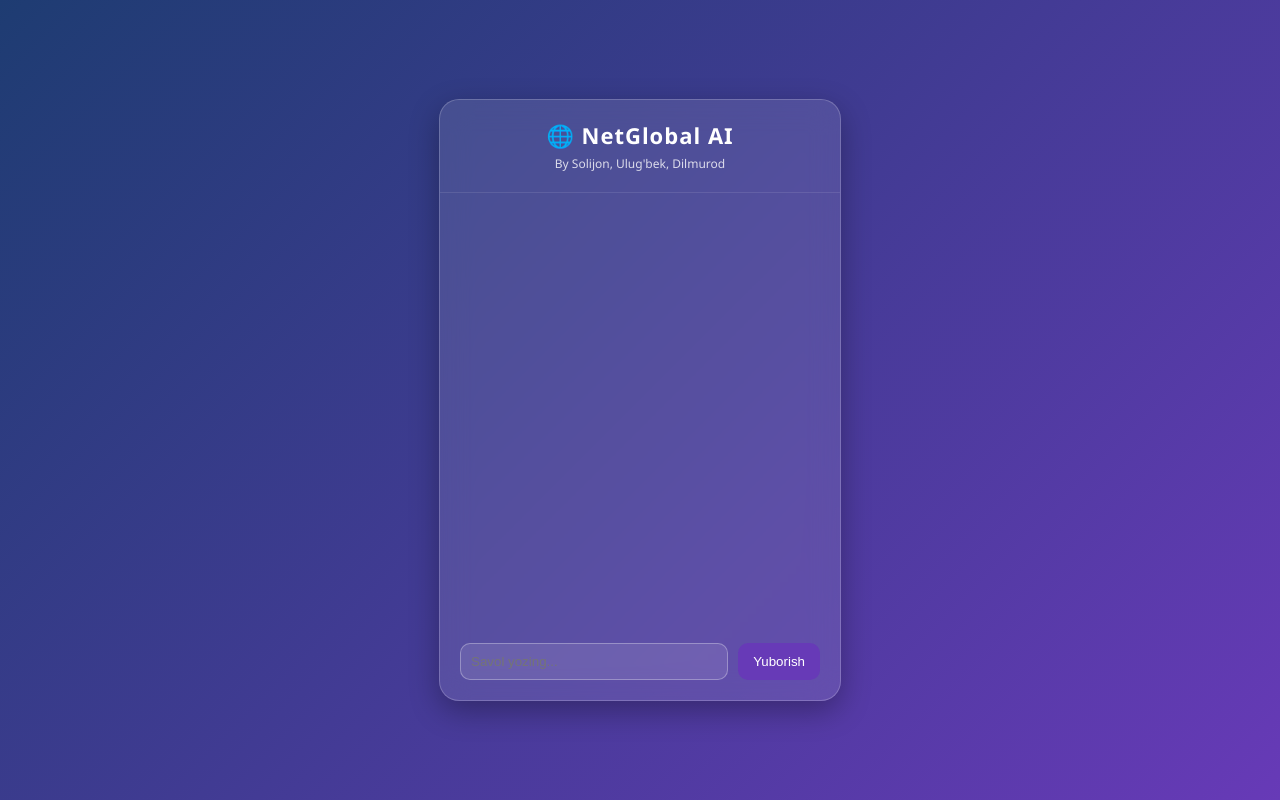
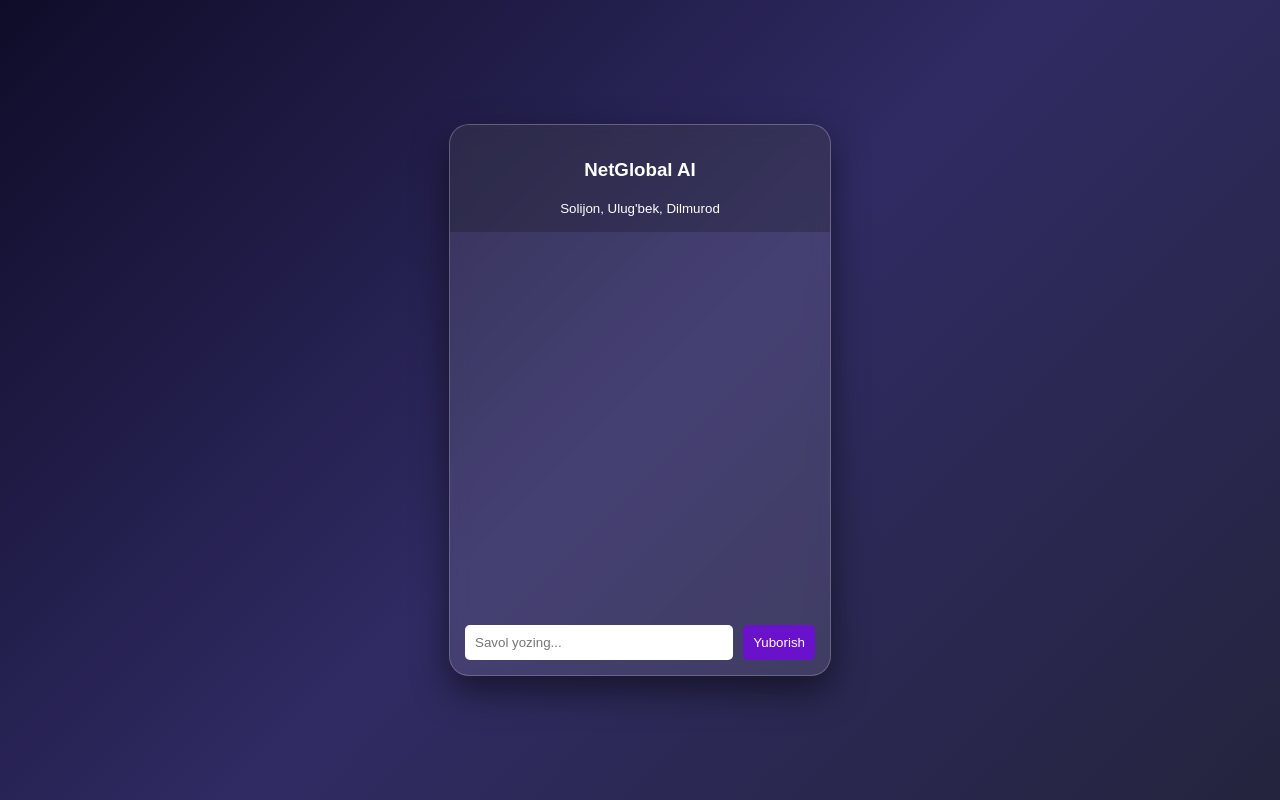
Before and after one commit to somystra/Netglobalai, a Flask app: page / in a window 1280 px wide. Run offline with Flask 3, Linux system fonts and the light colour scheme.

Commit message:
Update index.html

```diff
--- a/templates/index.html
+++ b/templates/index.html
@@ -3,111 +3,60 @@
 <head>
     <meta charset="UTF-8">
     <meta name="viewport" content="width=device-width, initial-scale=1.0">
-    <title>NetGlobal AI | Kelajak Intellekti</title>
+    <title>NetGlobal AI</title>
     <style>
         body {
-            margin: 0;
-            padding: 0;
-            font-family: 'Segoe UI', Tahoma, Geneva, Verdana, sans-serif;
-            background: linear-gradient(135deg, #1e3c72 0%, #673ab7 100%);
-            height: 100vh;
-            display: flex;
-            justify-content: center;
-            align-items: center;
+            margin: 0; padding: 0;
+            background: linear-gradient(135deg, #0f0c29, #302b63, #24243e);
+            font-family: 'Arial', sans-serif;
+            display: flex; justify-content: center; align-items: center; height: 100vh;
         }
-        .chat-card {
-            width: 400px;
-            height: 600px;
+        .container {
+            width: 380px; height: 550px;
             background: rgba(255, 255, 255, 0.1);
-            backdrop-filter: blur(15px);
-            border: 1px solid rgba(255, 255, 255, 0.2);
-            border-radius: 20px;
-            display: flex;
-            flex-direction: column;
-            box-shadow: 0 10px 30px rgba(0,0,0,0.3);
+            backdrop-filter: blur(10px);
+            border-radius: 20px; border: 1px solid rgba(255,255,255,0.2);
+            display: flex; flex-direction: column; overflow: hidden;
+            box-shadow: 0 15px 35px rgba(0,0,0,0.5);
         }
-        .header {
-            padding: 20px;
-            text-align: center;
-            color: white;
-            border-bottom: 1px solid rgba(255,255,255,0.1);
-        }
-        .header h1 { margin: 0; font-size: 22px; letter-spacing: 1px; }
-        .header p { font-size: 12px; opacity: 0.8; margin: 5px 0 0; }
-
-        #chat-area {
-            flex: 1;
-            padding: 20px;
-            overflow-y: auto;
-            color: white;
-            display: flex;
-            flex-direction: column;
-            gap: 15px;
-        }
-        .msg { padding: 10px 15px; border-radius: 15px; max-width: 80%; font-size: 14px; line-height: 1.4; }
-        .user { background: #007bff; align-self: flex-end; border-bottom-right-radius: 2px; }
-        .bot { background: rgba(255,255,255,0.2); align-self: flex-start; border-bottom-left-radius: 2px; }
-
-        .input-area {
-            padding: 20px;
-            display: flex;
-            gap: 10px;
-        }
-        input {
-            flex: 1;
-            background: rgba(255,255,255,0.1);
-            border: 1px solid rgba(255,255,255,0.3);
-            border-radius: 10px;
-            padding: 10px;
-            color: white;
-            outline: none;
-        }
-        button {
-            background: #673ab7;
-            color: white;
-            border: none;
-            padding: 10px 15px;
-            border-radius: 10px;
-            cursor: pointer;
-            transition: 0.3s;
-        }
-        button:hover { background: #512da8; }
+        .header { padding: 15px; text-align: center; color: #fff; background: rgba(0,0,0,0.2); }
+        #chat { flex: 1; padding: 15px; overflow-y: auto; color: #fff; font-size: 14px; }
+        .msg { margin-bottom: 10px; padding: 8px 12px; border-radius: 10px; max-width: 80%; }
+        .u { background: #6a11cb; align-self: flex-end; margin-left: auto; }
+        .b { background: #2575fc; align-self: flex-start; }
+        .input-box { display: flex; padding: 15px; gap: 10px; }
+        input { flex: 1; border: none; border-radius: 5px; padding: 10px; outline: none; }
+        button { background: #6a11cb; color: white; border: none; padding: 10px; border-radius: 5px; cursor: pointer; }
     </style>
 </head>
 <body>
-
-<div class="chat-card">
+<div class="container">
     <div class="header">
-        <h1>🌐 NetGlobal AI</h1>
-        <p>By Solijon, Ulug'bek, Dilmurod</p>
+        <h3>NetGlobal AI</h3>
+        <small>Solijon, Ulug'bek, Dilmurod</small>
     </div>
-    <div id="chat-area"></div>
-    <div class="input-area">
-        <input type="text" id="userInput" placeholder="Savol yozing...">
+    <div id="chat"></div>
+    <div class="input-box">
+        <input type="text" id="inp" placeholder="Savol yozing...">
         <button onclick="send()">Yuborish</button>
     </div>
 </div>
-
 <script>
     async function send() {
-        const input = document.getElementById('userInput');
-        const area = document.getElementById('chat-area');
-        if (!input.value) return;
-
-        area.innerHTML += `<div class="msg user">${input.value}</div>`;
-        const message = input.value;
-        input.value = '';
-
-        const response = await fetch('/ask', {
+        const i = document.getElementById('inp');
+        const c = document.getElementById('chat');
+        if(!i.value) return;
+        c.innerHTML += `<div class="msg u">${i.value}</div>`;
+        const res = await fetch('/ask', {
             method: 'POST',
             headers: {'Content-Type': 'application/json'},
-            body: JSON.stringify({message: message})
+            body: JSON.stringify({message: i.value})
         });
-        const data = await response.json();
-        area.innerHTML += `<div class="msg bot">${data.reply}</div>`;
-        area.scrollTop = area.scrollHeight;
+        const d = await res.json();
+        c.innerHTML += `<div class="msg b">${d.reply}</div>`;
+        i.value = '';
+        c.scrollTop = c.scrollHeight;
     }
 </script>
-
 </body>
 </html>
```
